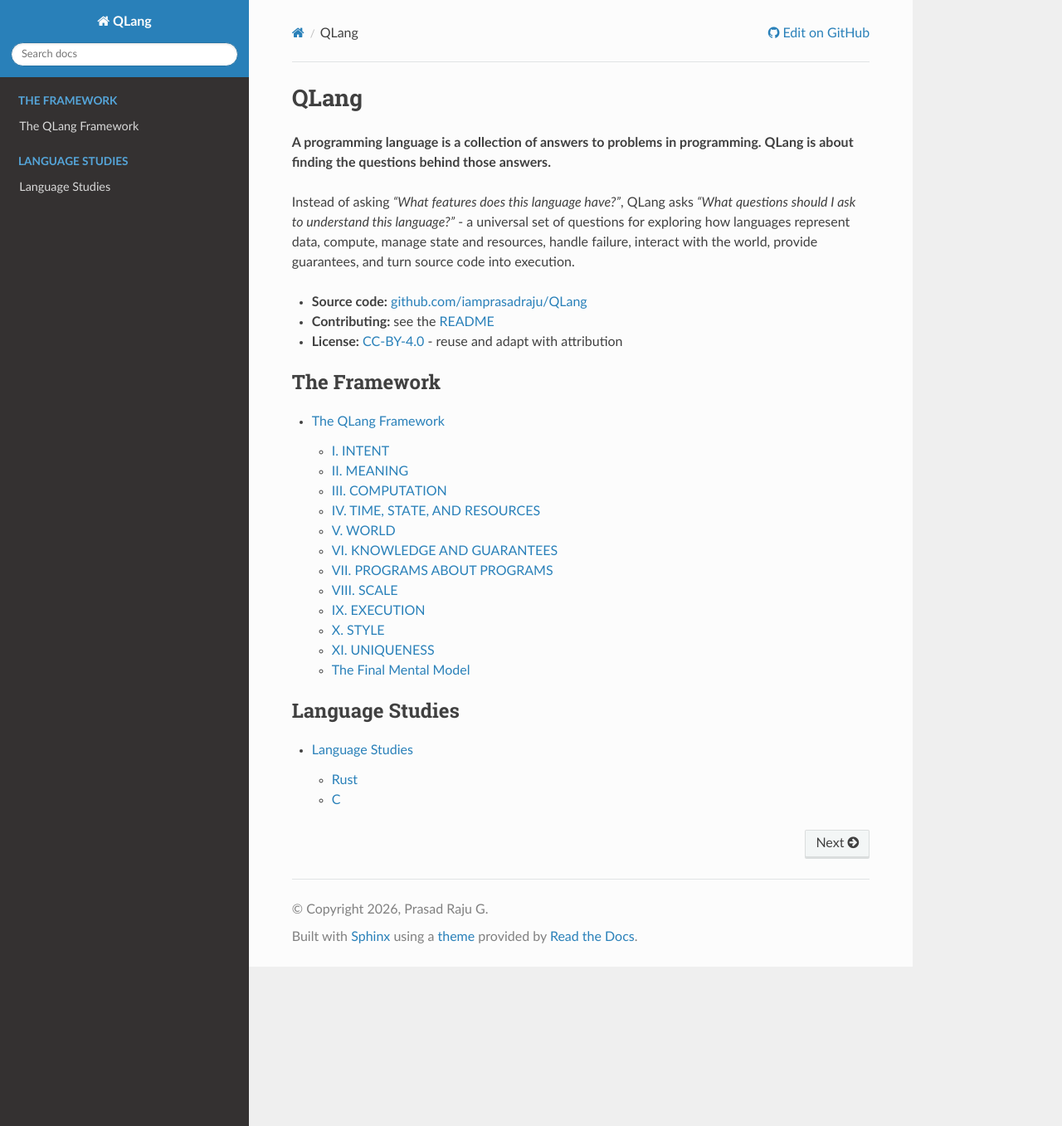
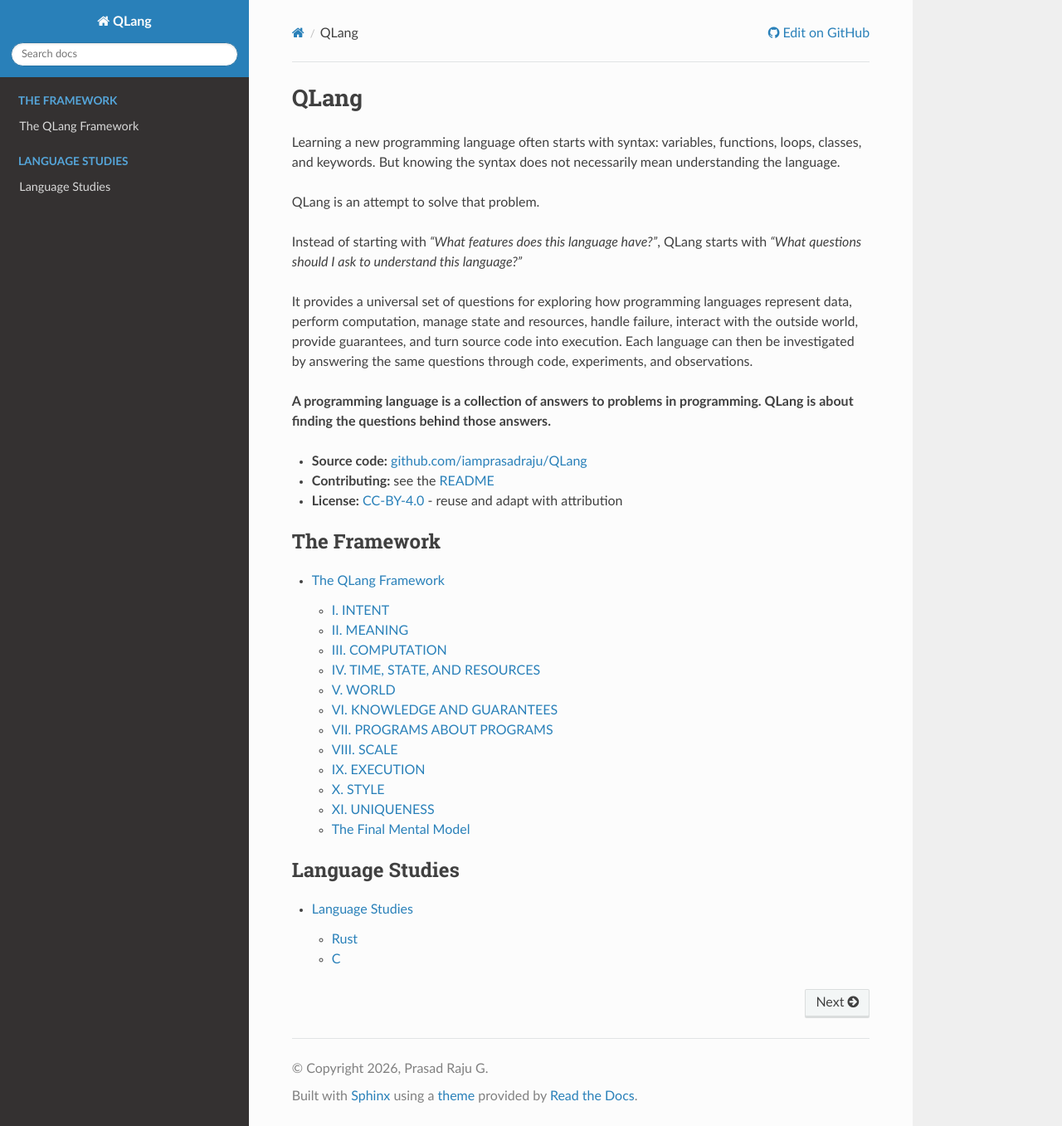
Before and after one commit to iamprasadraju/QLang, a Sphinx documentation site: the page built from docs/index.md, in a window 1280 px wide and 1357 px high. Shown: the whole window at 83% size. Built offline with Sphinx 7.4.7 and the Read the Docs theme 3.1.0, drawn with Linux system fonts in a browser that asks for light colours.

Commit message:
docs: reframe homepage intro around the syntax trap
Leads with the gap between knowing syntax and understanding a
language, states the problem QLang targets, then closes on the
collection-of-answers line.

```diff
--- a/docs/index.md
+++ b/docs/index.md
@@ -1,13 +1,22 @@
 # QLang
+
+Learning a new programming language often starts with syntax: variables,
+functions, loops, classes, and keywords. But knowing the syntax does not
+necessarily mean understanding the language.
+
+QLang is an attempt to solve that problem.
+
+Instead of starting with *"What features does this language have?"*, QLang
+starts with *"What questions should I ask to understand this language?"*
+
+It provides a universal set of questions for exploring how programming
+languages represent data, perform computation, manage state and resources,
+handle failure, interact with the outside world, provide guarantees, and
+turn source code into execution. Each language can then be investigated by
+answering the same questions through code, experiments, and observations.
 
 **A programming language is a collection of answers to problems in programming.
 QLang is about finding the questions behind those answers.**
-
-Instead of asking *"What features does this language have?"*, QLang asks
-*"What questions should I ask to understand this language?"* - a universal
-set of questions for exploring how languages represent data, compute, manage
-state and resources, handle failure, interact with the world, provide
-guarantees, and turn source code into execution.
 
 - **Source code:** [github.com/iamprasadraju/QLang](https://github.com/iamprasadraju/QLang)
 - **Contributing:** see the [README](https://github.com/iamprasadraju/QLang#contributing)
```
